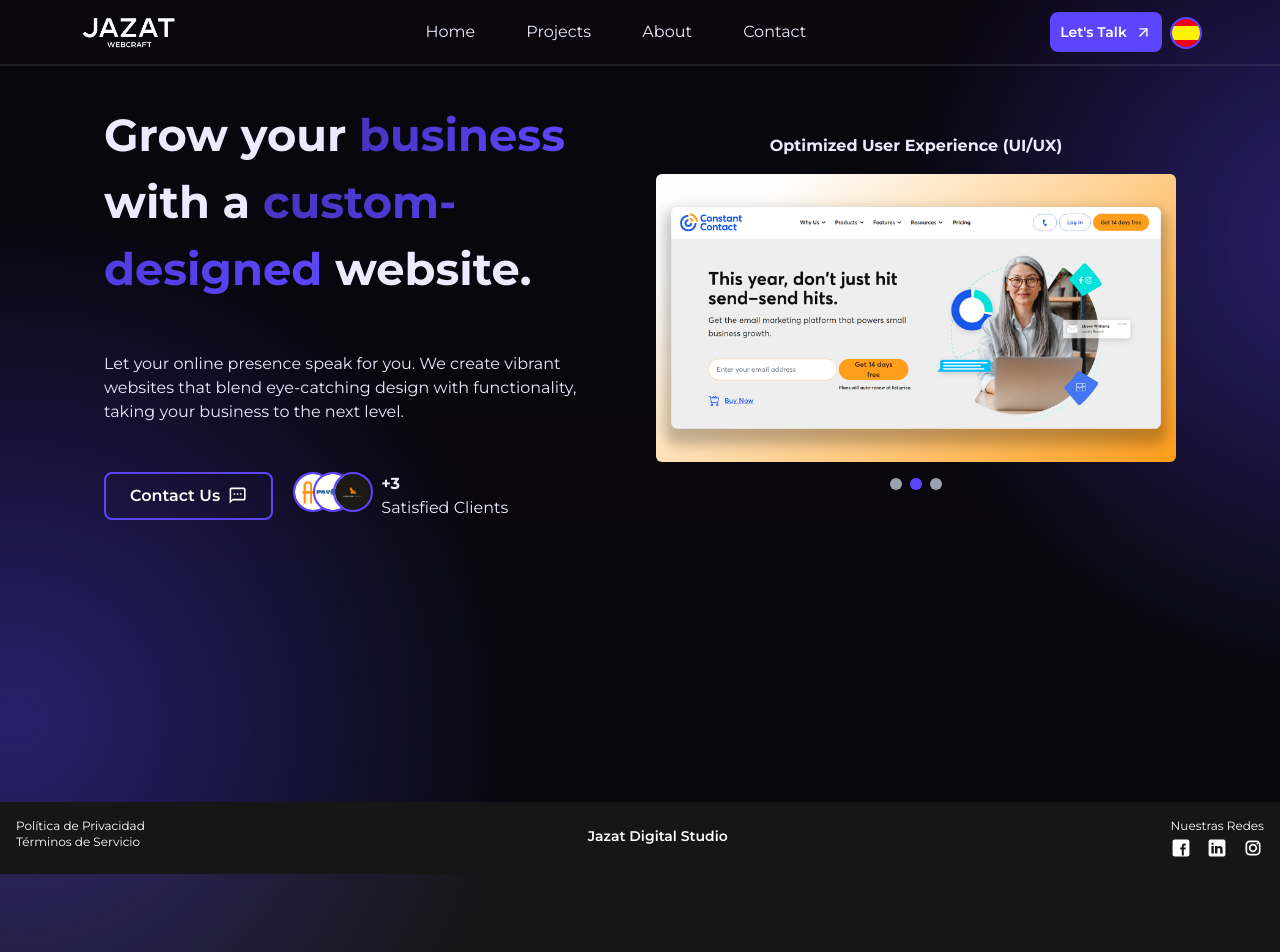
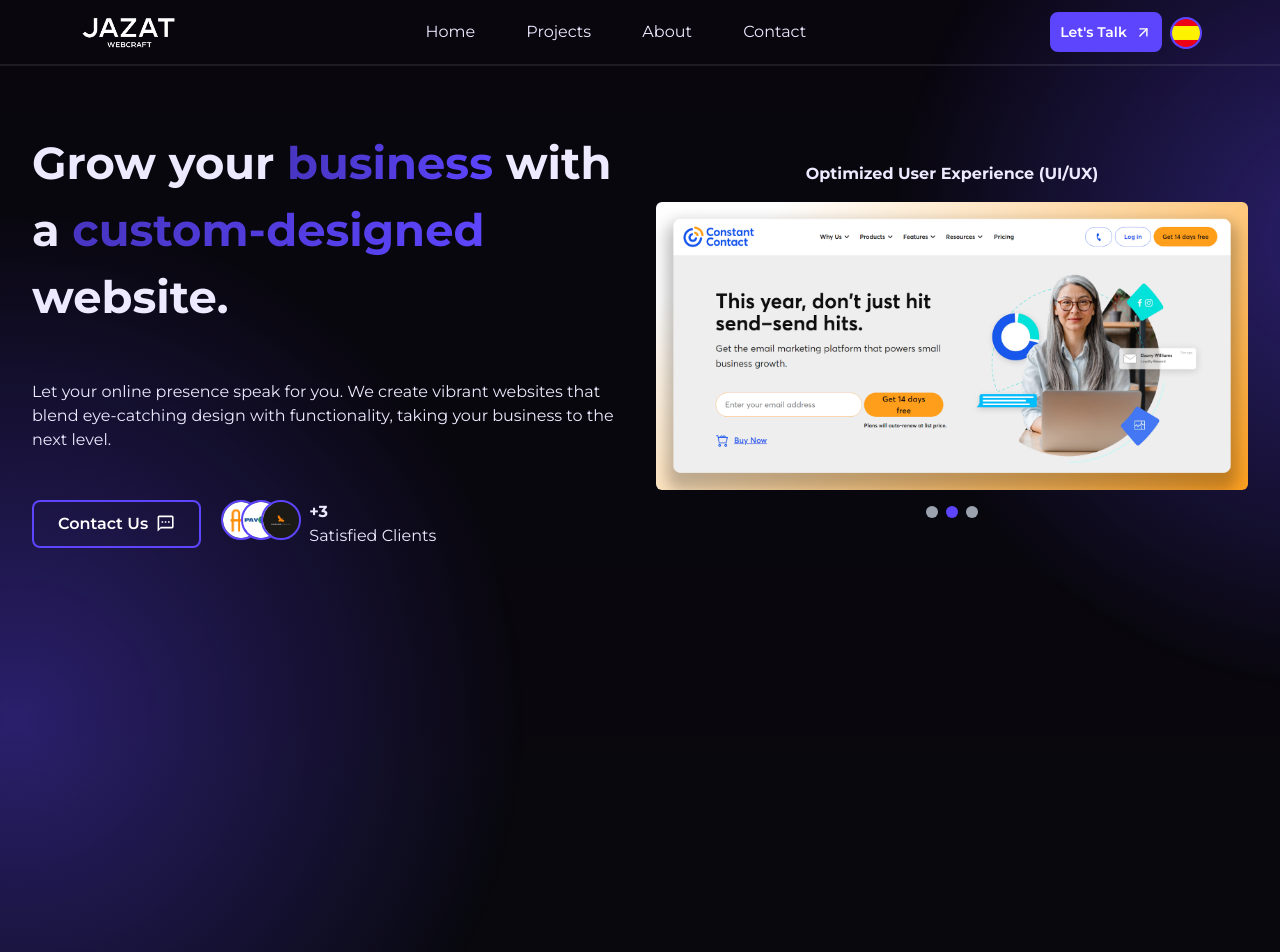
Before and after one commit to fernanjacome/jazat-ds, a Next.js app: page / in a window 1280 px wide. Shown: the top 952 px of the page. Before the commit the page ends 874 px from the top, so only its background shows below. Built offline with nearby package versions, Linux system fonts and the light colour scheme.

Commit message:
commit 2

```diff
--- a/src/app/globals.css
+++ b/src/app/globals.css
@@ -33,8 +33,24 @@
   background-image: linear-gradient(rgba(73, 28, 146, 0.8), rgba(27, 32, 99, 0.712));
   background-blend-mode: multiply;
   color: var(--color-secondary);
+  position: relative;
+  display: flex;
+  flex-direction: column;
+  flex-grow: 1;
+  min-width: 100vw;
+  min-height: 100vh;
+  overflow-x: hidden;
 }
 
+.main-content{
+  margin-top: 1rem;
+  margin-bottom: 20rem;
+  flex-grow: 1;
+
+  padding:  1rem 2rem;
+
+  min-height: 100vh;
+}
 
 .svg-lang{
   margin-top: 0.3rem;
@@ -211,3 +227,33 @@
   opacity: 1;
   transform: translateY(0);
 }
+
+
+.mobile-menu {
+  position: absolute;
+  top: 102%;
+  right: 0;
+  width: 100%;
+  min-width: 200px;
+  background: var(--color-background);
+  z-index: 90; /* Coloca encima de otros elementos */
+  transition: transform 0.3s ease-in-out; /* Transición suave */
+}
+
+.mobile-menu.hidden {
+  transform: translateX(100%); /* Fuera de la vista */
+}
+
+.footer{
+  position: absolute;
+  bottom: 0%;
+  display: flex;
+  flex-direction: column;
+  gap: 2rem;
+  justify-content: space-between;
+  background-color: var(--color-background);
+  color: white;
+  text-align: center;
+  padding: 1rem;
+  width: 100%;
+}
--- a/src/app/layout.js
+++ b/src/app/layout.js
@@ -52,8 +52,8 @@
         />
         <meta name="description" content={description} />
       </head>
-      <body className="relative text-secondary font-montserrat flex flex-col flex-grow">
-        <header className="z-[100] ph:bg-background flex px-4 py-2 border-b-2 border-opacity-15 border-gray-400">
+      <body>
+        <header className="relative z-[100] ph:bg-background flex px-4 py-2 border-b-2 border-opacity-15 border-gray-400">
           {/* Logo and Menu */}
           <nav className="z-[100] flex justify-between items-center w-[90%] mx-auto">
             <div className="md:hidden">
@@ -105,11 +105,7 @@
           </nav>
 
           {/* Mobile Dropdown Menu */}
-          <div
-            className={`z-[90] absolute top-[8%] right-0 w-full min-w-fit bg-background transition-transform duration-300 ease-in-out ${
-              menuOpen ? "translate-x-[0%]" : "translate-x-[100%]"
-            } md:hidden`}
-          >
+          <div className={`mobile-menu ${menuOpen ? "" : "hidden"}`}>
             <ul className="flex flex-col items-center gap-8 p-4">
               <div className="flex gap-2">
                 <Button
@@ -134,14 +130,11 @@
           </div>
         </header>
 
-        <main
-          className="z-90 mx-2 md:mx-16 flex-grow my-1 px-2 md:px-4 lg:px-10"
-          id={sectionName}
-        >
+        <main className="main-content" id={sectionName}>
           {children}
         </main>
 
-        <footer className="absolute bottom-0 w-full flex flex-col gap-2 md:flex-row justify-between bg-background text-white text-center p-4">
+        <footer className="footer">
           <div className="flex flex-col items-center md:text-left">
             <p className="flex flex-col text-xs">
               <a href="/privacy" className="hover:underline">
--- a/src/app/page.js
+++ b/src/app/page.js
@@ -19,9 +19,5 @@
     return <p>Error: No se encontró el idioma seleccionado.</p>;
   }
 
-  return (
-    <main className="w-full max-w-full overflow-x-hidden">
-      <Home language={language} currentLang={currentLang} />
-    </main>
-  );
+  return <Home language={language} currentLang={currentLang} />;
 };
```
